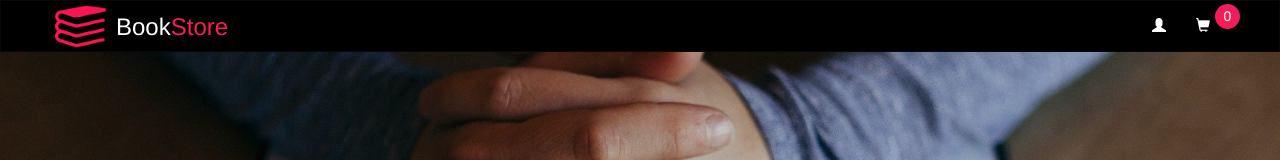
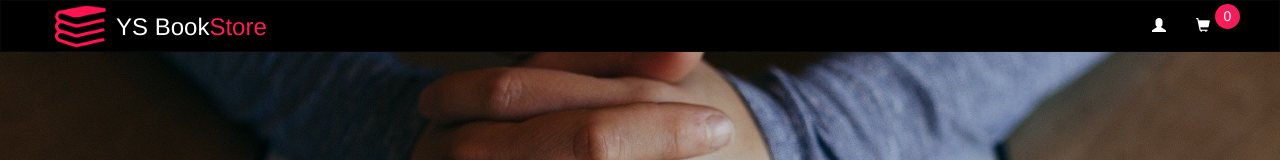
Before and after one commit to younesbachouche/book-store, a plain HTML site: page index.html in a window 1280 px wide. Shown: the top 160 px of the page. Drawn offline with nearby package versions, Linux system fonts and the light colour scheme.

Commit message:
Update index.html

```diff
--- a/index.html
+++ b/index.html
@@ -28,7 +28,7 @@
                 <a class="navbar-brand" href="#">
                     <div class="ligoMain d-flex">
                         <img src="images/logo.png" class="img logo" alt="Logo" />
-                        <p class="logoTitle m-auto ">Book<span class="themecolor">Store</span></p>
+                        <p class="logoTitle m-auto ">YS Book<span class="themecolor">Store</span></p>
                     </div>
                 </a>
             </div>
```
